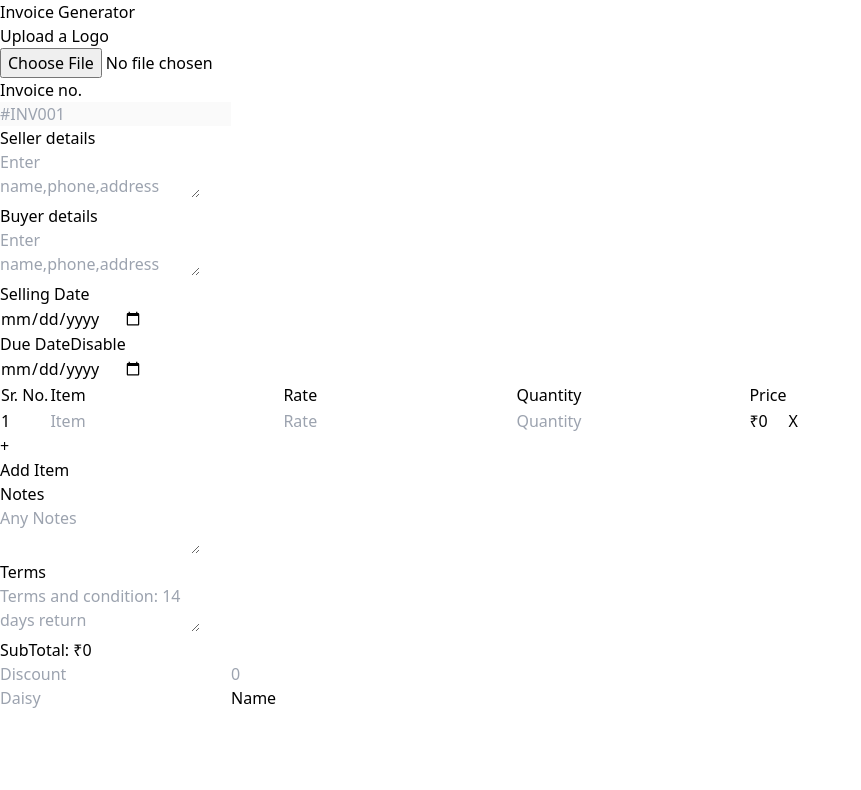
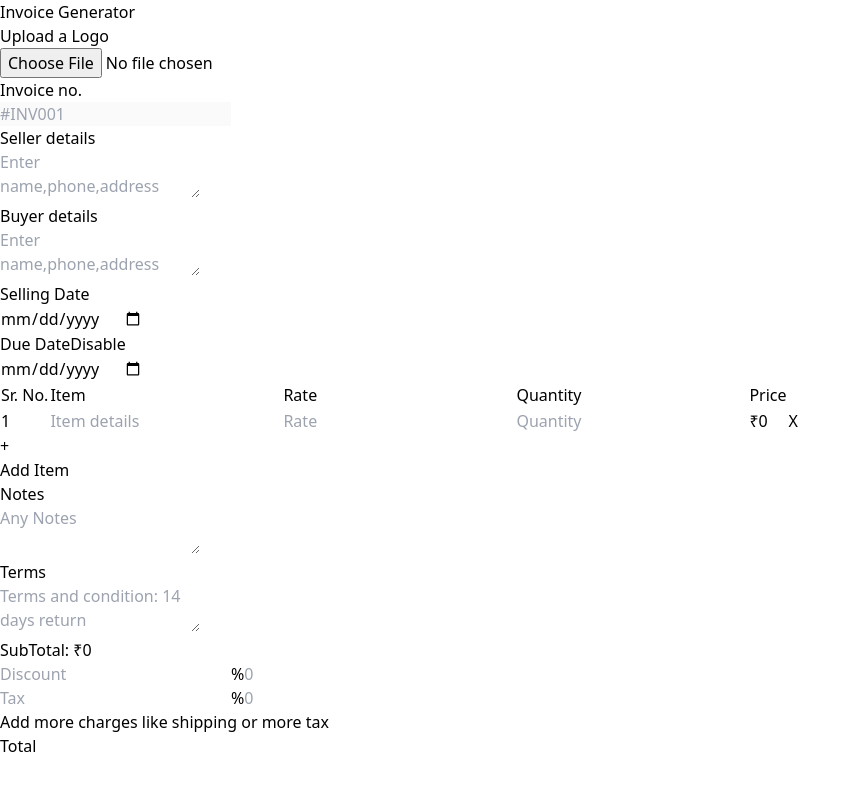
Before and after one commit to Sahilj11/Bill-generator, a React (Vite) app: page / in a window 1280 px wide. Shown: the top 790 px of the page, without its empty margins (0-861 px from the left). Built offline with nearby package versions, Linux system fonts and the light colour scheme.

Commit message:
working on subtotal section

```diff
--- /dev/null
+++ b/src/components/Charge.jsx
@@ -0,0 +1,27 @@
+import { useState } from "react";
+
+export function Charge({ placeholder }) {
+    const [sym, setSym] = useState("%");
+    return (
+        <>
+            <div className="flex relative">
+                <input
+                    type="text"
+                    placeholder={placeholder}
+                    className="input w-full max-w-xs pl-10"
+                />
+                <button
+                    className="absolute top-1/4 left-2"
+                    onClick={() => (sym === "%" ? setSym("\u20B9") : setSym("%"))}
+                >
+                    {sym}
+                </button>
+                <input
+                    type="number"
+                    placeholder="0"
+                    className="input w-full max-w-xs pl-10"
+                />
+            </div>
+        </>
+    );
+}
--- a/src/components/GrandTotal.jsx
+++ b/src/components/GrandTotal.jsx
@@ -1,7 +1,12 @@
 import { useState, useEffect } from "react";
+import { Charge } from "./Charge";
 
 export function GrandTotal({ total }) {
     const [gtotal, setTotal] = useState(0);
+    const [charges, setCharges] = useState([{}]);
+    function addCharge() {
+        setCharges([...charges, {}]);
+    }
     useEffect(() => {
         if (total.items.length == 0) {
         } else {
@@ -38,30 +43,18 @@ export function GrandTotal({ total }) {
                         </label>
                     </div>
                 </div>
-                <div>
+                <div className="flex flex-col gap-3">
                     <div>
                         SubTotal: <span>{`\u20B9${gtotal}`}</span>
                     </div>
-                    <div className="flex">
-                        <input
-                            type="text"
-                            placeholder="Discount"
-                            className="input w-full max-w-xs"
-                        />
-                        <input
-                            type="number"
-                            placeholder="0"
-                            className="input input-bordered w-full max-w-xs"
-                        />
-                    </div>
-                    <div>
-                        <input
-                            type="text"
-                            className="input input-bordered"
-                            placeholder="Daisy"
-                        />
-                        <label className="flex items-center">Name</label>
-                    </div>
+                    <Charge placeholder="Discount"/>
+                    {charges.map((item, index) => {
+                        return <Charge placeholder="Tax" />;
+                    })}
+                    <button className="btn btn-info w-2/3" onClick={addCharge}>
+                        Add more charges like shipping or more tax
+                    </button>
+                    <div>Total</div>
                 </div>
             </div>
         </>
--- a/src/components/Item.jsx
+++ b/src/components/Item.jsx
@@ -64,7 +64,7 @@ export function Item({ index, setitem, items, dispatcher, state }) {
                 <td>
                     <input
                         type="text"
-                        placeholder="Item"
+                        placeholder="Item details"
                         className="input input-bordered w-full max-w-xs"
                         onChange={handleItem}
                     />
```
